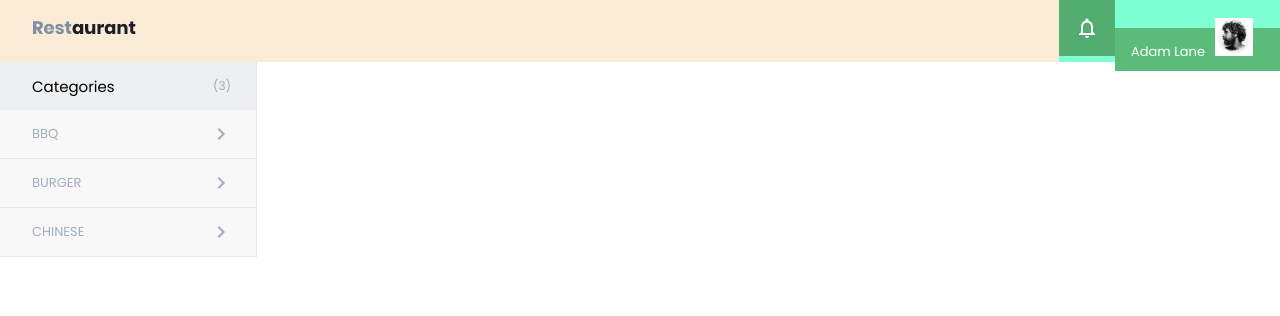
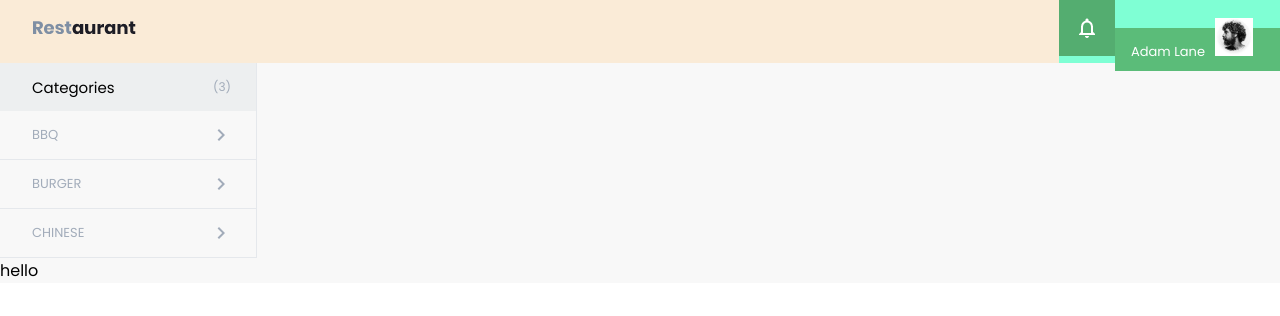
Before and after one commit to amnajah99/Restaurant, a React (Create React App) app: page / in a window 1280 px wide. Shown: the top 316 px of the page. Built offline with nearby package versions, Linux system fonts and the light colour scheme.

Commit message:
adding background color and font family styles to app.css

```diff
--- a/src/App.css
+++ b/src/App.css
@@ -1,4 +1,5 @@
 .app {
   margin: 0;
   font-family: 'Poppins' , sans-serif;
+  background-color: #f8f8f8;
 }
--- a/src/App.js
+++ b/src/App.js
@@ -1,5 +1,8 @@
 import Header from "./Components/Header";
 import Category from "./Components/Category";
+import Menu from "./Components/Menu";
+
+import './App.css'
 
 const App = () => {
 
@@ -231,6 +234,7 @@ const App = () => {
     <div className="app">
       <Header />
       <Category menu_categories={menu_categories} showMenu={showMenu}/>
+      <Menu />
     </div>
   );
 }
--- a/src/Components/Category.css
+++ b/src/Components/Category.css
@@ -1,8 +1,6 @@
 .category {
     width: 20%;
     border-right: 1px solid #e5e8ec;
-    font-family: 'Poppins', sans-serif;
-    background-color: #f8f8f8;
 }
 .category-head {
     background-color: #edeff0;
--- a/src/Components/Header.css
+++ b/src/Components/Header.css
@@ -21,7 +21,6 @@
     width: 12.4%;
     height: 1;
     font-size: 13px;
-    font-family: 'Poppins';
     padding: 14px 27px 10px 16px;
     background-color: #5bbc79;
 }
```
